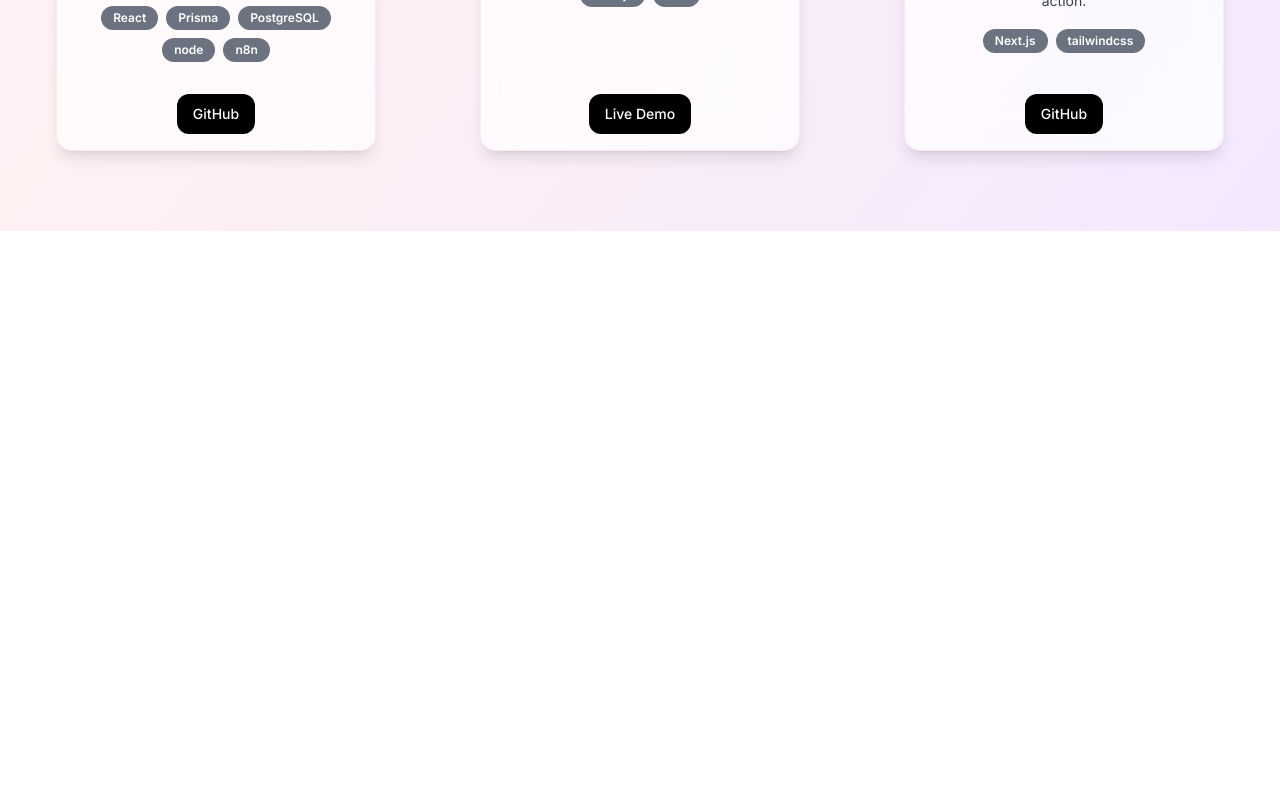
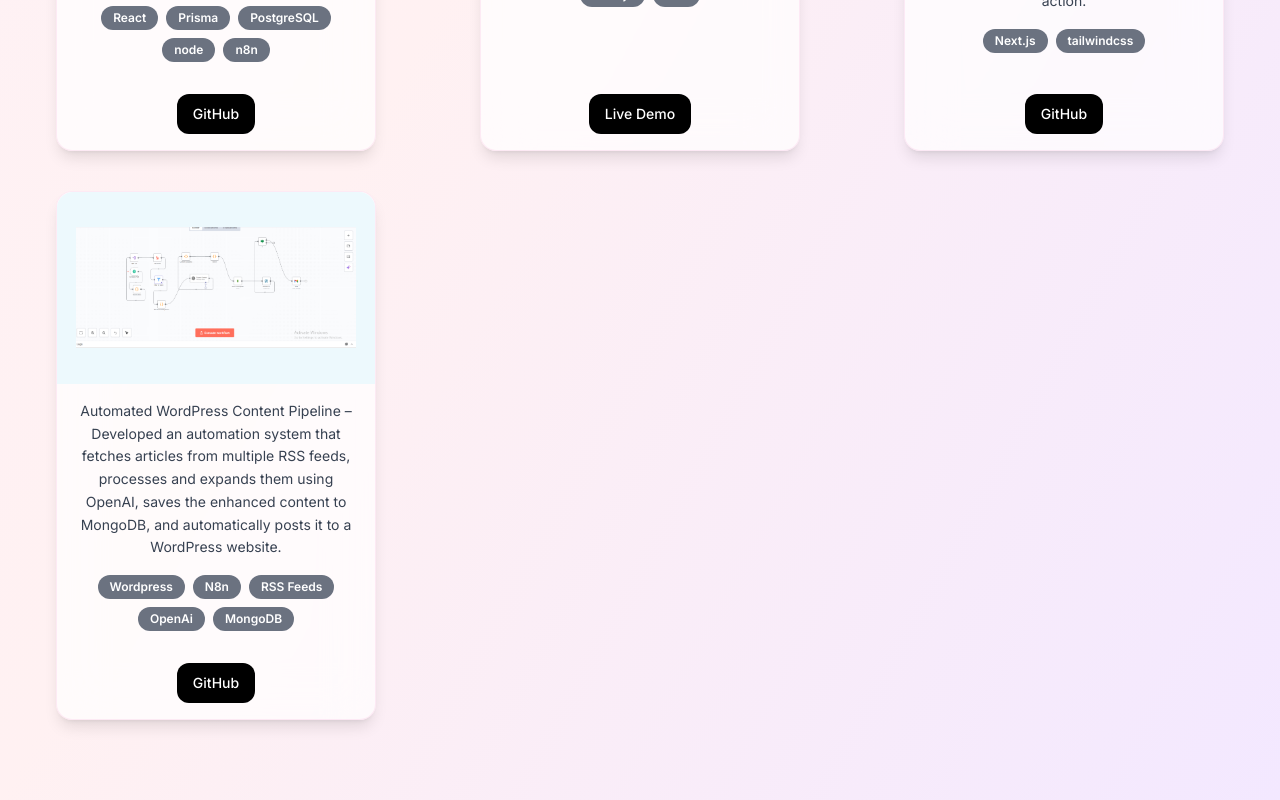
Before and after one commit to codingwithKenny/Portfolio, a Next.js app: page /projects in a window 1280 px wide. Shown: the part 1527-2327 px from the top of the page. Before the commit the page ends 1758 px from the top, so only its background shows below. Built offline with nearby package versions, Linux system fonts and the light colour scheme.

Commit message:
project updated

```diff
--- a/src/app/Home/page.js
+++ b/src/app/Home/page.js
@@ -129,7 +129,7 @@ const Homepage = () => {
           <Typewrite darkMode={darkMode} />
 
           <motion.a
-            href="#projects"
+            href="/projects"
             whileHover={{ scale: 1.07 }}
             whileTap={{ scale: 0.97 }}
             className="mt-6 w-full sm:w-[250px] mx-auto lg:mx-0 px-6 py-3 rounded-full bg-gradient-to-r from-pink-500 via-purple-500 to-indigo-500 text-white font-semibold shadow-lg hover:shadow-2xl hover:shadow-pink-400/40 transition-all duration-300"
--- a/src/app/projects/component/projectscard.jsx
+++ b/src/app/projects/component/projectscard.jsx
@@ -77,6 +77,13 @@ const Pro = () => {
         description="Capture ideas the moment they strike. NoteIt lets you jot notes, expand them with AI, record voice memos, and set reminders to turn every thought into action."
         stack={["Next.js", "tailwindcss"]}
       />
+      <Card
+        image="/blogpost.png"
+        // live="https://www.loom.com/share/84f0dd65102a4be590058633d6256d3a"
+        github="https://github.com/codingwithKenny/Automated-WordPress-blog"
+        description="Automated WordPress Content Pipeline – Developed an automation system that fetches articles from multiple RSS feeds, processes and expands them using OpenAI, saves the enhanced content to MongoDB, and automatically posts it to a WordPress website."
+        stack={["Wordpress", "N8n", "RSS Feeds","OpenAi", "MongoDB"]}
+      />
     </div>
   );
 };
```
Also changed, not shown: public/blogpost.png (added).
